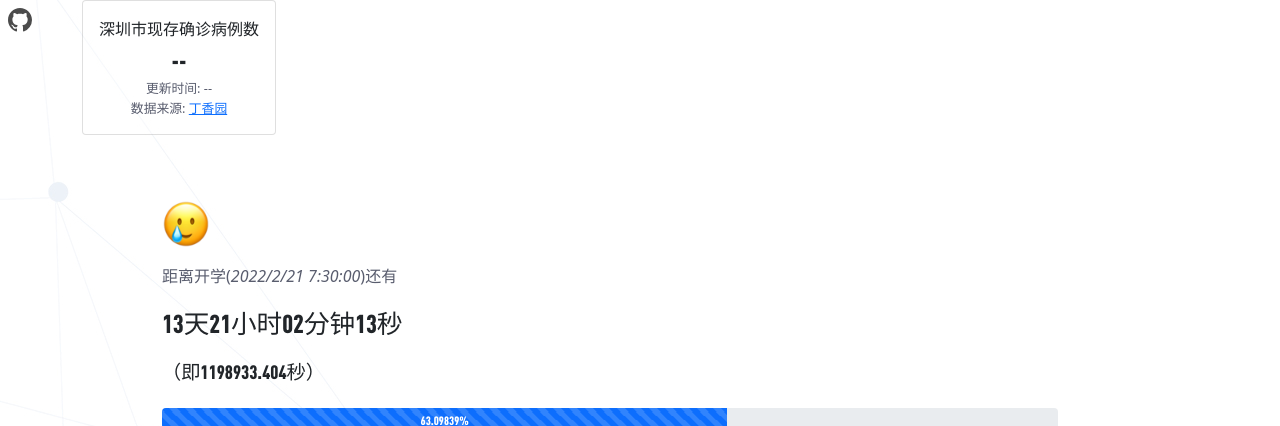
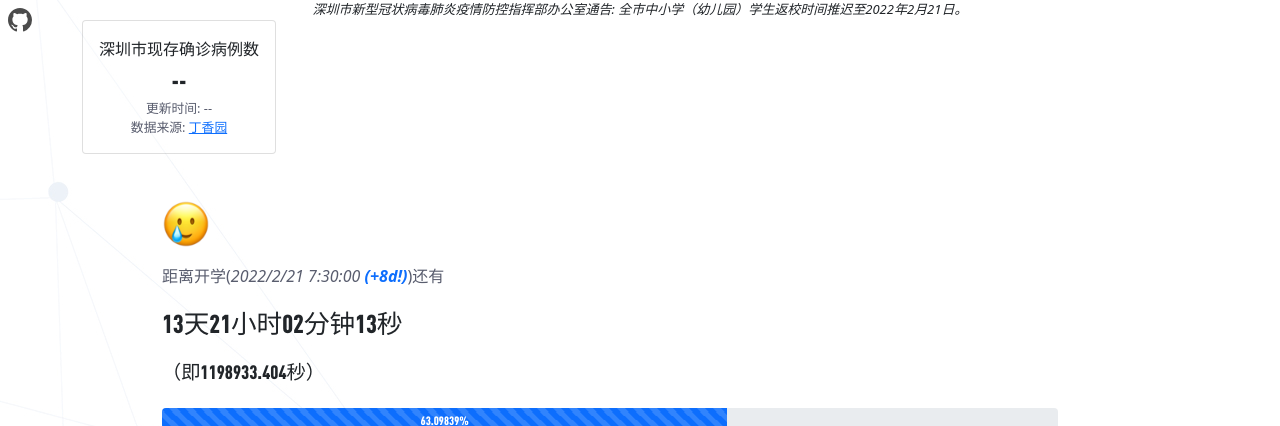
Before and after one commit to NoNormalCreeper/school-countdown, a Flask app: page / in a window 1280 px wide. Shown: the top 426 px of the page. Run offline with Flask 2, Linux system fonts and the light colour scheme; data that the repository does not hold is empty; some libraries are stand-ins or nearby versions.

Commit message:
announce (simple, basic)

```diff
--- a/static/count.js
+++ b/static/count.js
@@ -42,7 +42,14 @@ function countdown() {
     var percent = (100 - (diff_time0 / (date_e - date_s) * 100)).toFixed(5);
 
     // display
-    var output = ("<p class=\"info-text\">距离开学(<i>" + holiday_end + "</i>)还有</p><p style=\"font-size:1.6em; font-family: DINCond-Black;\">" + days + "天" + hours + "小时" + minutes + "分钟" + seconds + "秒</p><p style=\"font-size:1.2em; font-family: DINCond-Black;\">（即" + ((diff_time.toFixed(3)).toLocaleString()) + "秒）</p>")
+    var isAdded = ""; // 暂时通过是否更改开学时间判断是否为深圳
+    if (holiday_end == default_holiday_end) {
+        var isAdded = "<b style=\"color: #0d6efd; \"> (+8d!)</b>";
+    } else {
+        announceDiv = document.getElementById("announce");
+        announceDiv.style.display = "none";
+    }
+    var output = ("<p class=\"info-text\">距离开学(<i>" + holiday_end + isAdded + "</i>)还有</p><p style=\"font-size:1.6em; font-family: DINCond-Black;\">" + days + "天" + hours + "小时" + minutes + "分钟" + seconds + "秒</p><p style=\"font-size:1.2em; font-family: DINCond-Black;\">（即" + ((diff_time.toFixed(3)).toLocaleString()) + "秒）</p>")
     var timerDiv = document.getElementById("timer");
     timerDiv.innerHTML = output;
     // var percentDiv=document.getElementById("percent");
@@ -92,7 +99,7 @@ function resetHolidayEnd() {
     sessionStorage.removeItem('holiday_end');
 }
 
-function disappear() {
+function disappear() { // 渐隐效果，有bug
     var cardDiv = document.getElementById("edit_card");
     if (cardDiv.style.opacity > 0) {
         cardDiv.style.opacity = cardDiv.style.opacity - 0.1;
--- a/static/style.css
+++ b/static/style.css
@@ -70,6 +70,12 @@
     text-align: center;
 }
 
+#announce {
+    margin: 0 auto;
+    text-align: center;
+    font-size: small;
+}
+
 #copyright {
     margin: 0 auto;
     position: fixed;
--- a/templates/index.html
+++ b/templates/index.html
@@ -24,6 +24,7 @@
                     d="M8 0C3.58 0 0 3.58 0 8c0 3.54 2.29 6.53 5.47 7.59.4.07.55-.17.55-.38 0-.19-.01-.82-.01-1.49-2.01.37-2.53-.49-2.69-.94-.09-.23-.48-.94-.82-1.13-.28-.15-.68-.52-.01-.53.63-.01 1.08.58 1.23.82.72 1.21 1.87.87 2.33.66.07-.52.28-.87.51-1.07-1.78-.2-3.64-.89-3.64-3.95 0-.87.31-1.59.82-2.15-.08-.2-.36-1.02.08-2.12 0 0 .67-.21 2.2.82.64-.18 1.32-.27 2-.27.68 0 1.36.09 2 .27 1.53-1.04 2.2-.82 2.2-.82.44 1.1.16 1.92.08 2.12.51.56.82 1.27.82 2.15 0 3.07-1.87 3.75-3.65 3.95.29.25.54.73.54 1.48 0 1.07-.01 1.93-.01 2.2 0 .21.15.46.55.38A8.012 8.012 0 0 0 16 8c0-4.42-3.58-8-8-8z" />
             </svg></a>
         <p id="saying">{{ data.s }}</p>
+        <p id="announce"><i>深圳市新型冠状病毒肺炎疫情防控指挥部办公室通告:  全市中小学（幼儿园）学生返校时间推迟至2022年2月21日。</i></p>
         <div id="covid" class="card">
             <div class="card-body">
                 <div>深圳市现存确诊病例数</div>
```
